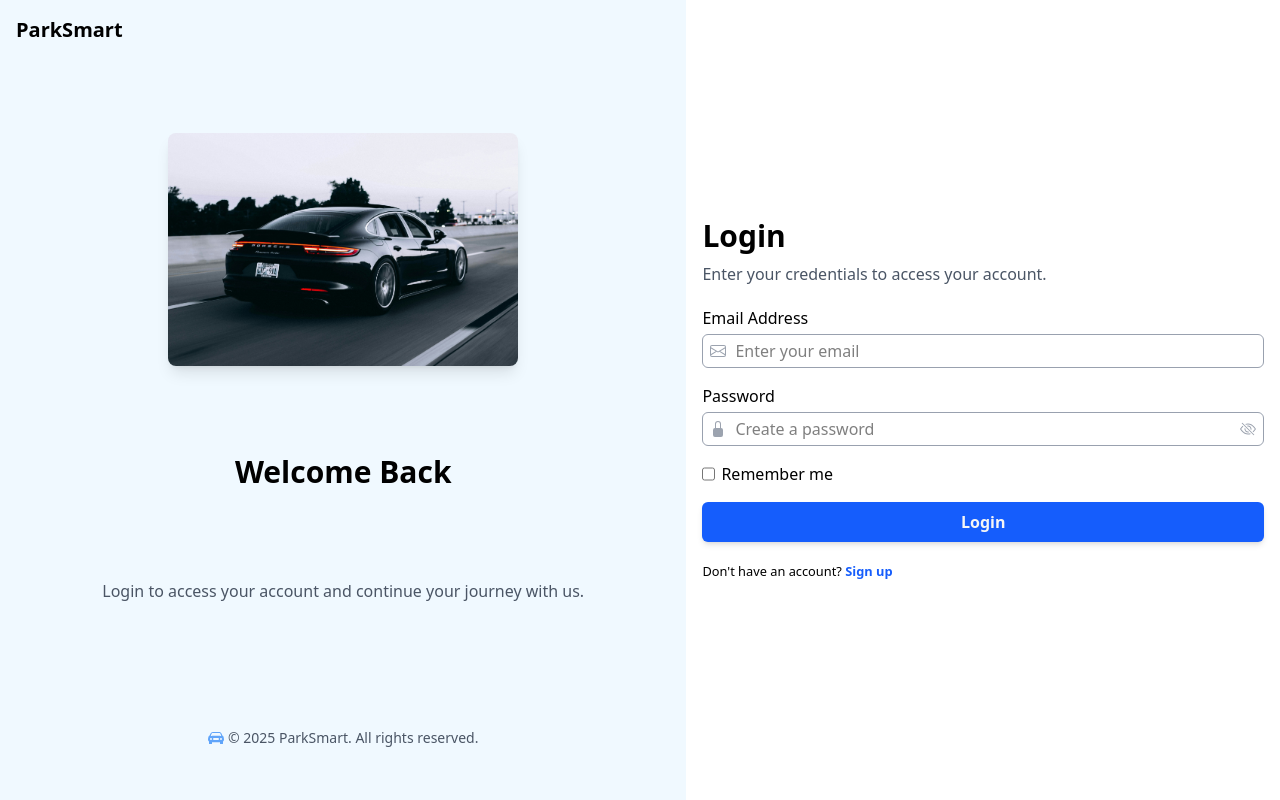
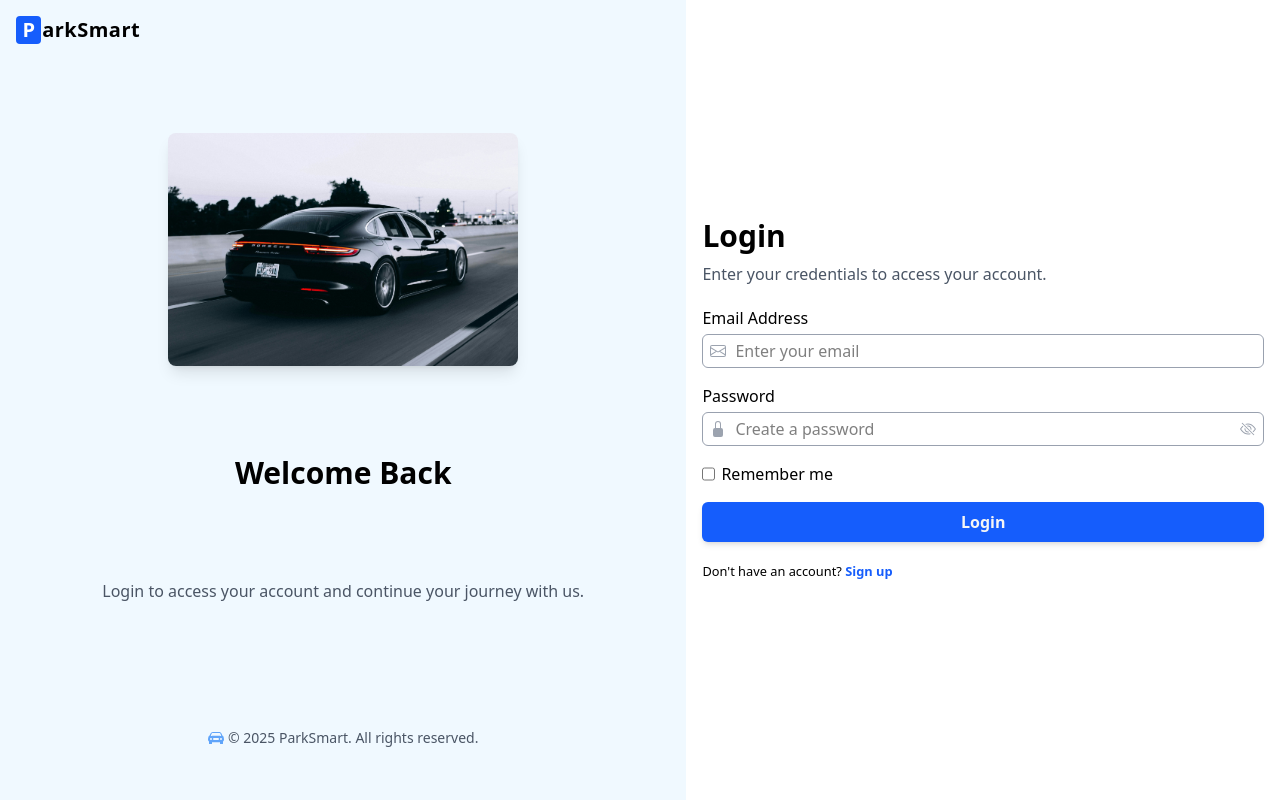
Before and after one commit to WRT4/SC2006-ParkSmart, a React (Vite) app in the folder lab3/: page /login in a window 1280 px wide. Built offline with nearby package versions, Linux system fonts and the light colour scheme; no server answers.

Commit message:
feat: add logo and title

```diff
--- /dev/null
+++ b/lab3/src/components/Logo.jsx
@@ -0,0 +1,7 @@
+export default function Logo() {
+  return (
+    <span className="mr-[0.05rem] inline-block rounded-sm bg-blue-600 px-[0.4rem] py-[0.01rem] font-black tracking-normal text-white">
+      P
+    </span>
+  );
+}
--- /dev/null
+++ b/lab3/src/components/Title.jsx
@@ -0,0 +1,10 @@
+import Logo from "./Logo";
+
+export default function Title() {
+  return (
+    <header className="justify-self-start text-xl font-bold tracking-wide">
+      <Logo></Logo>
+      arkSmart
+    </header>
+  );
+}
--- a/lab3/src/pages/LoginPage.jsx
+++ b/lab3/src/pages/LoginPage.jsx
@@ -3,6 +3,7 @@ import { useNavigate, Navigate, Link } from "react-router-dom";
 import { auth } from "../config/firebase";
 import { useContext, useState } from "react";
 import { AuthContext } from "../auth/AuthWrapper";
+import Title from "../components/Title";
 
 export default function LoginPage() {
   const [email, setEmail] = useState("");
@@ -41,9 +42,7 @@ export default function LoginPage() {
   return (
     <div className="flex min-h-full min-w-full flex-col min-[600px]:flex-row">
       <section className="grid grow justify-items-center gap-4 bg-sky-50 p-4">
-        <header className="justify-self-start text-xl font-bold">
-          ParkSmart
-        </header>
+        <Title></Title>
         <img
           src="./car.jpg"
           alt="Image of a car"
--- a/lab3/src/pages/SignUpPage.jsx
+++ b/lab3/src/pages/SignUpPage.jsx
@@ -5,6 +5,7 @@ import { auth } from "../config/firebase";
 import { AuthContext } from "../auth/AuthWrapper";
 import PasswordChecklist from "react-password-checklist";
 import "../styles/SignUpPage.css";
+import Title from "../components/Title";
 
 export default function SignUpPage() {
   const [email, setEmail] = useState("");
@@ -35,9 +36,8 @@ export default function SignUpPage() {
   return (
     <div className="signup flex min-h-full min-w-full flex-col min-[600px]:flex-row">
       <section className="grid grow justify-items-center gap-4 bg-sky-50 p-4">
-        <header className="justify-self-start text-xl font-bold">
-          ParkSmart
-        </header>
+        <Title></Title>
+
         <p className="max-w-[350px] text-xl font-bold min-[400px]:text-2xl min-[450px]:text-3xl min-[600px]:text-start">
           Join Our Parking Community
         </p>
```
Also changed, not shown: lab3/src/pages/SearchPage.jsx (added).
